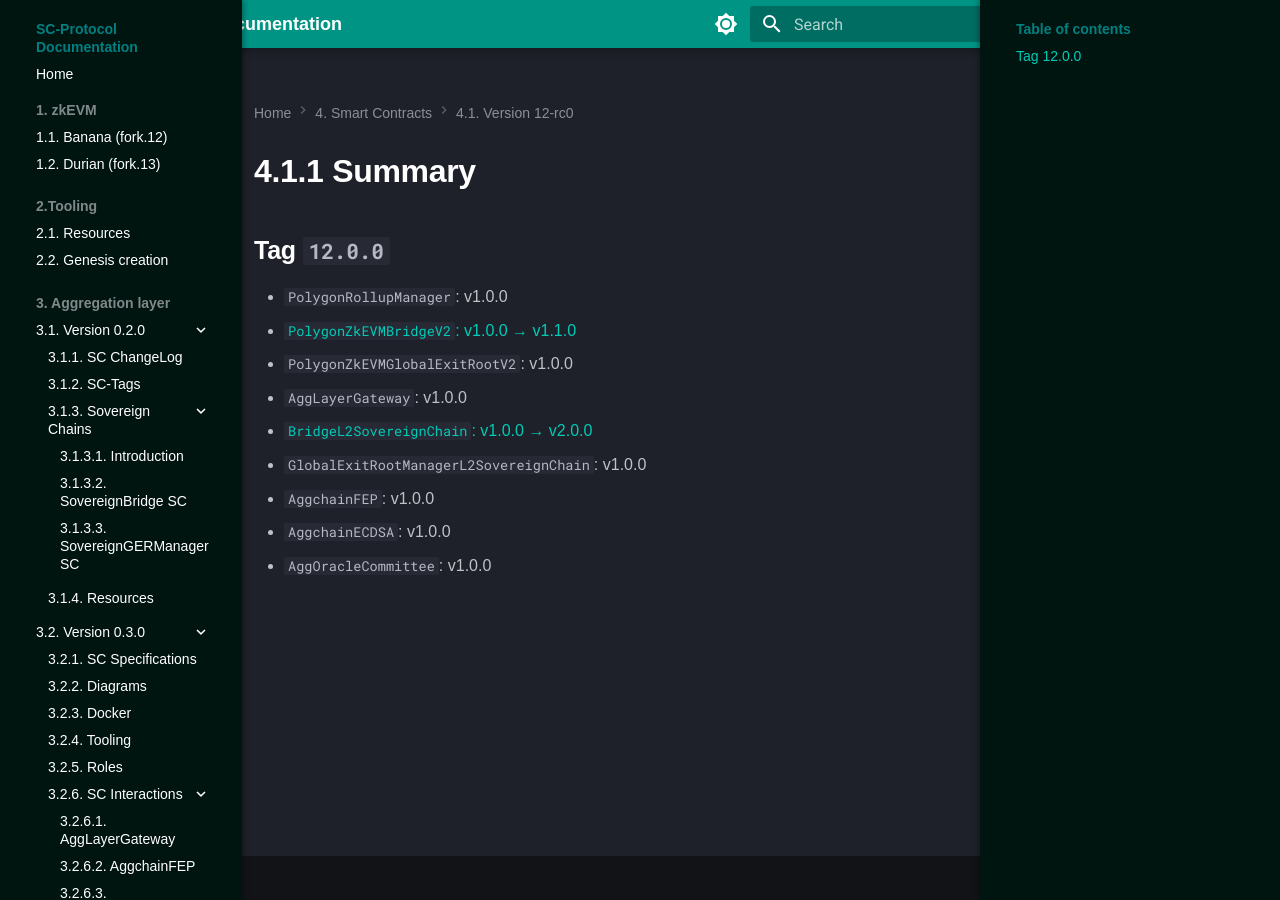
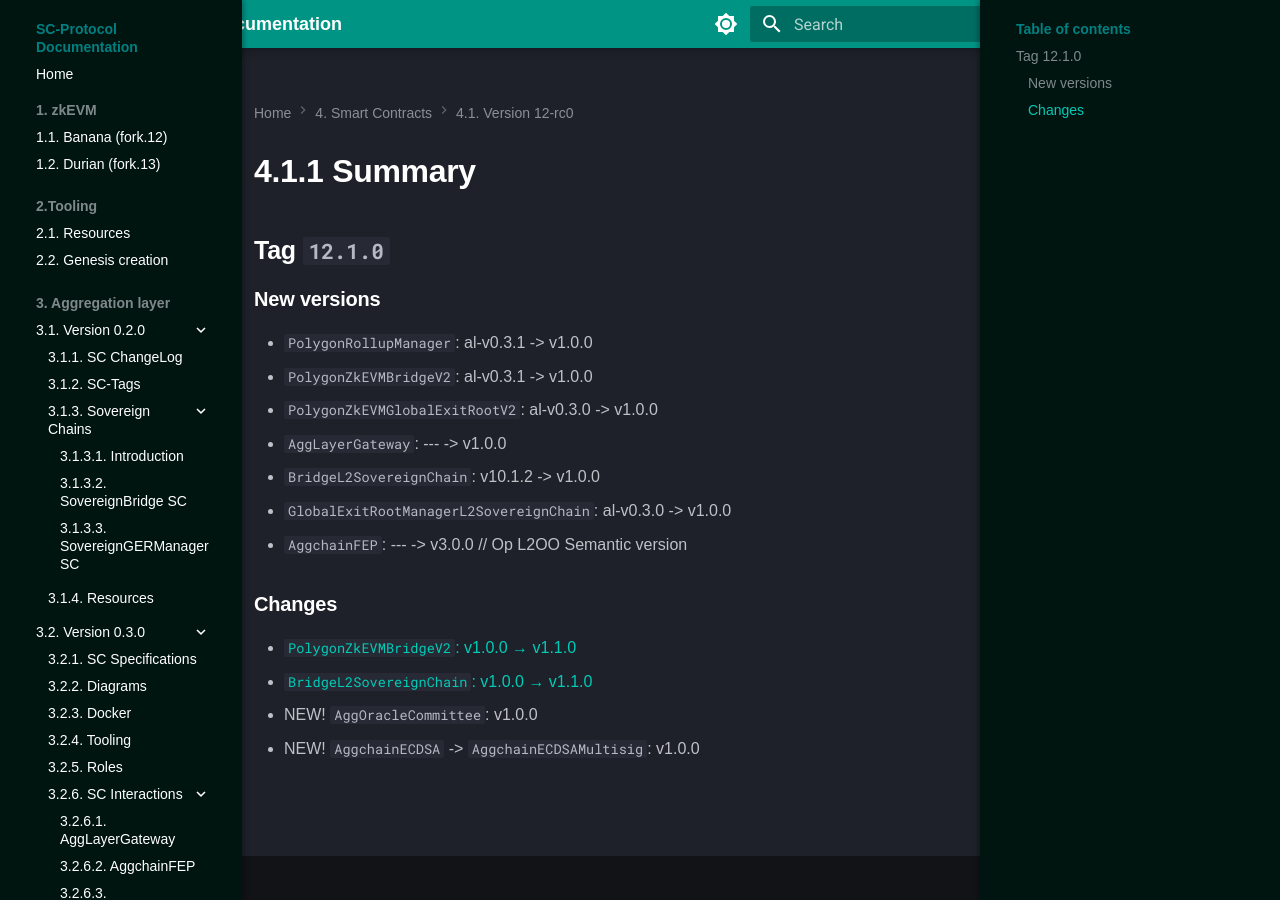
Before and after one commit to agglayer/protocol-team-docs, an MkDocs documentation site: the page built from docs/smart-contracts/v12/versions-tag12-rc0.md, in a window 1280 px wide. Built offline with MkDocs 1.6.1 and Material for MkDocs 9.7.7, drawn with Linux system fonts in a browser that asks for light colours; comment, search, counter and statistics services are not loaded.

Commit message:
update versions v12

```diff
--- a/docs/smart-contracts/v12/versions-tag12-rc0.md
+++ b/docs/smart-contracts/v12/versions-tag12-rc0.md
@@ -1,10 +1,15 @@
-## Tag `12.0.0`
-* `PolygonRollupManager`: v1.0.0
+## Tag `12.1.0`
+### New versions
+* `PolygonRollupManager`: al-v0.3.1 -> v1.0.0
+* `PolygonZkEVMBridgeV2`: al-v0.3.1 -> v1.0.0
+* `PolygonZkEVMGlobalExitRootV2`: al-v0.3.0 -> v1.0.0
+* `AggLayerGateway`: --- -> v1.0.0
+* `BridgeL2SovereignChain`: v10.1.2 -> v1.0.0
+* `GlobalExitRootManagerL2SovereignChain`: al-v0.3.0 -> v1.0.0
+* `AggchainFEP`: --- -> v3.0.0 // Op L2OO Semantic version
+
+### Changes
 * [`PolygonZkEVMBridgeV2`: v1.0.0 → v1.1.0](./PolygonZkEVMBridgeV2-v1.1.0.md)
-* `PolygonZkEVMGlobalExitRootV2`: v1.0.0
-* `AggLayerGateway`: v1.0.0
-* [`BridgeL2SovereignChain`: v1.0.0 → v2.0.0](./BridgeL2SovereignChain-v2.0.0.md)
-* `GlobalExitRootManagerL2SovereignChain`: v1.0.0
-* `AggchainFEP`: v1.0.0
-* `AggchainECDSA`: v1.0.0
-* `AggOracleCommittee`: v1.0.0
+* [`BridgeL2SovereignChain`: v1.0.0 → v1.1.0](./BridgeL2SovereignChain-v1.1.0.md)
+* NEW! `AggOracleCommittee`: v1.0.0
+* NEW! `AggchainECDSA` -> `AggchainECDSAMultisig`: v1.0.0
```
Also changed, not shown: docs/smart-contracts/v11/versions-tag11.md (+9 -9 lines), docs/smart-contracts/v12/BridgeL2SovereignChain-v1.1.0.md (renamed from docs/smart-contracts/v12/BridgeL2SovereignChain-v2.0.0.md, +1 -1 lines).
